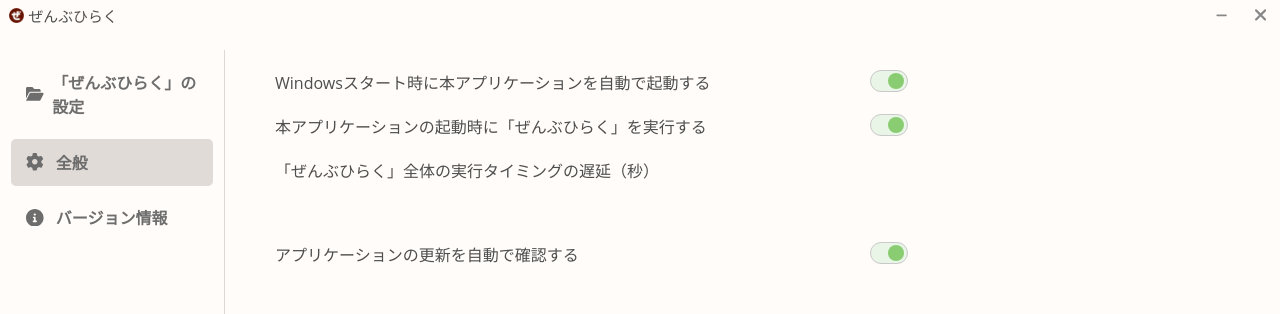
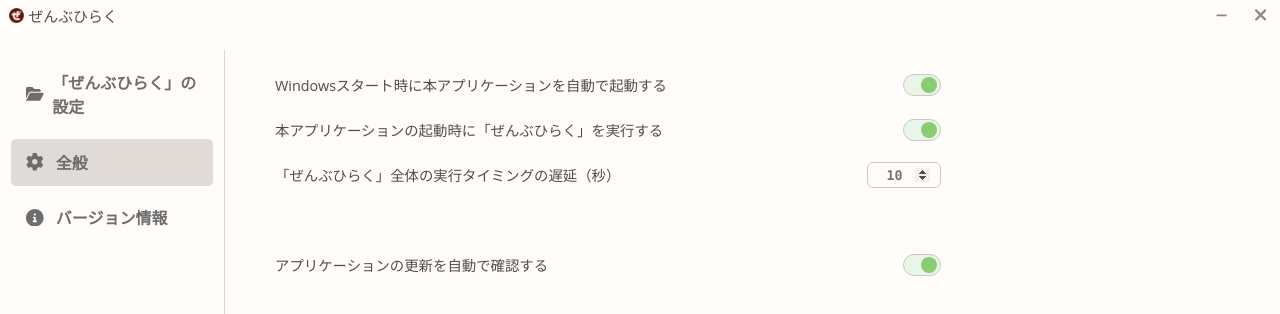
Before and after one commit to mirumirumi/zenbu-hiraku-electron, a Vue app: page /#/preferences in a window 1280 px wide. Shown: the top 314 px of the page. Built offline with nearby package versions, Linux system fonts and the light colour scheme.

Commit message:
[add] : PreferencesView

```diff
--- a/src/components/layouts/TheHeader.vue
+++ b/src/components/layouts/TheHeader.vue
@@ -9,10 +9,10 @@
       </div>
     </div>
     <div class="window_control">
-      <button type="button" class="button" @click="minimize" @mouseenter="mouseEnterWindowControl(`minimize`, $event)" @mouseleave="mouseLeave">
+      <button type="button" class="button" @click="minimize" @mouseenter="mouseEnterWindowControl(`minimize`, $event)" @mouseleave="mouseLeave" tabindex="-1">
         <SvgIcon icon="hyphen" color="#888888" />
       </button>
-      <button type="button" class="button" @click="close" @mouseenter="mouseEnterWindowControl(`close`, $event)" @mouseleave="mouseLeave">
+      <button type="button" class="button" @click="close" @mouseenter="mouseEnterWindowControl(`close`, $event)" @mouseleave="mouseLeave" tabindex="-1">
         <SvgIcon icon="close" color="#888888" />
       </button>
     </div>
--- a/src/components/layouts/TheSideMenu.vue
+++ b/src/components/layouts/TheSideMenu.vue
@@ -1,6 +1,6 @@
 <template>
   <div class="sidemenu_wrap">
-    <router-link to="/zenbu_hiraku" class="menu_item" id="zenbu_hiraku">
+    <router-link to="/zenbu_hiraku" class="menu_item" id="zenbu_hiraku" tabindex="-1">
       <div class="icon">
         <SvgIcon icon="folder" color="#6D6D6D" />
       </div>
@@ -8,7 +8,7 @@
         <span>「ぜんぶひらく」の設定</span>
       </div>
     </router-link>
-    <router-link to="/preferences" class="menu_item" id="preferences">
+    <router-link to="/preferences" class="menu_item" id="preferences" tabindex="-1">
       <div class="icon" style="margin-top: 1px;">
         <SvgIcon icon="setting" color="#6D6D6D" />
       </div>
@@ -16,7 +16,7 @@
         <span>全般</span>
       </div>
     </router-link>
-    <router-link to="/version_information" class="menu_item" id="version_information">
+    <router-link to="/version_information" class="menu_item" id="version_information" tabindex="-1">
       <div class="icon" style="margin-top: 1px;">
         <SvgIcon icon="info" color="#6D6D6D" />
       </div>
@@ -45,8 +45,9 @@
     border-radius: 5px;
     text-decoration: none;
     cursor: pointer;
+    transition: 0.13s ease-out;
     &:hover {
-      background-color: #e1dbd7;
+      background-color: #ebe8e6;
     }
     .icon {
       position: relative;
--- a/src/components/parts/CheckButton.vue
+++ b/src/components/parts/CheckButton.vue
@@ -18,8 +18,7 @@
 
 <style lang="scss" scoped>
 .check_button {
-  display: table;
-  margin: 0 auto;
+  display: inline-block;
   font-size: 20px;
   input {
     display: none;
--- /dev/null
+++ b/src/components/parts/NumberInput.vue
@@ -0,0 +1,49 @@
+<template>
+  <div class="number_input">
+    <input type="number" :id="settingName" v-model="number"  @change="$emit(settingName, number)" :tabindex="tabIndex">
+  </div>
+</template>
+
+<script setup lang="ts">
+import { ref } from "vue"
+
+const p = defineProps<{
+  settingName: string,
+  value: number,
+  width: string,
+  tabIndex: number,
+}>()
+
+const number = ref(p.value)
+const width = ref(p.width)
+</script>
+
+<style lang="scss" scoped>
+.number_input {
+
+  input {
+    width: v-bind(width);
+    padding: 0.4em 0.7em 0.33em 0.4em;
+    color: #737373;
+    font-weight: bold;
+    font-family: Consolas;
+    text-align: center;
+    border: solid 1.9px #c9c9c9;
+    border-radius: 6px;
+    background-color: transparent;
+    appearance: none;
+    transition: 0.13s ease-out;
+    &:focus {
+      border-color: rgba(242, 101, 11, 0.37);
+      box-shadow: 0 0 0 0.1rem rgba(242, 101, 11, 0.37)
+    }
+    &:focus-visible {
+      outline: none;
+    }
+  }
+}
+input[type=number]::-webkit-inner-spin-button,
+input[type=number]::-webkit-outer-spin-button {
+  opacity: 1;
+}
+</style>
--- a/src/utils/utils.ts
+++ b/src/utils/utils.ts
@@ -33,6 +33,6 @@
   (document.getElementById(target) as HTMLDivElement).style.backgroundColor = "#e1dbd7"
 }
 
-export const toBool = (data: string) => {
+export const toBool = (data: string): boolean => {
   return data.toLowerCase() === "true"
 }
--- a/src/views/PreferencesView.vue
+++ b/src/views/PreferencesView.vue
@@ -24,7 +24,7 @@
           <span>「ぜんぶひらく」全体の実行タイミングの遅延（秒）</span>
         </div>
         <div class="setting_ui">
-
+          <NumberInput settingName="delayExec" @delayExec="changeDelayExec" :value="delayExec" width="5.5em" :tabIndex="-1" />
         </div>
         <SaveSucceeded v-if="0" />
       </div>
@@ -47,6 +47,7 @@
 import { onBeforeMount, ref } from "vue"
 import router from "@/router/router"
 import CheckButton from "@/components/parts/CheckButton.vue"
+import NumberInput from "@/components/parts/NumberInput.vue"
 import SaveSucceeded from "@/components/parts/SaveSucceeded.vue"
 import { pagingInit, toBool, delay } from "@/utils/utils"
 
@@ -60,11 +61,13 @@
  */
 const isStartAtWindows =       ref(true)
 const isExecAtStartApp =       ref(true)
+const delayExec =              ref(10)
 const isConfirmAutoUpdateApp = ref(true)
 
 onBeforeMount(() => {
   isStartAtWindows.value =       toBool(localStorage.getItem("isStartAtWindows")       ?? "true")
   isExecAtStartApp.value =       toBool(localStorage.getItem("isExecAtStartApp")       ?? "true")
+  delayExec.value =              parseInt(localStorage.getItem("delayExec") ?? "10")
   isConfirmAutoUpdateApp.value = toBool(localStorage.getItem("isConfirmAutoUpdateApp") ?? "true")
 })
 
@@ -74,6 +77,7 @@
 defineEmits<{
   (e: "isStartAtWindows",       value: boolean): void,
   (e: "isExecAtStartApp",       value: boolean): void,
+  (e: "delayExec",              value: number) : void,
   (e: "isConfirmAutoUpdateApp", value: boolean): void,
 }>()
 
@@ -111,6 +115,11 @@
   timerIdExecAtStartApp = window.setTimeout(() => { isChangeSettingNowExecAtStartApp.value = false }, 1111)
 }
 
+const changeDelayExec = async (result: number) => {
+  localStorage.setItem("delayExec", result.toString())
+
+}
+
 const changeConfirmAutoUpdateApp = async (result: boolean) => {
   localStorage.setItem("isConfirmAutoUpdateApp", result.toString())
 
@@ -123,10 +132,6 @@
   clearTimeout(timerIdConfirmAutoUpdateApp)
   timerIdConfirmAutoUpdateApp = window.setTimeout(() => { isChangeSettingNowConfirmAutoUpdateApp.value = false }, 1111)
 }
-
-
-
-
 </script>
 
 <style lang="scss" scoped>
@@ -136,15 +141,23 @@
     margin-bottom: 60px;
     .setting_item {
       display: grid;
-      grid-template-columns: 2fr 0.5fr 1fr;
-      margin-bottom: 20px;
+      grid-template-columns: 1.9fr 0.4fr 1fr;
+      height: 30px;
+      margin-bottom: 15px;
+      align-items: center;
       .setting_description {
+        margin-bottom: 1px;
         span {
-
+          font-size: 0.9em;
         }
       }
       .setting_ui {
-        text-align: center;
+        display: flex;
+        justify-content: flex-end;
+        align-items: center;
+      }
+      .save_succeeded {
+        margin-left: 2em;
       }
     }
   }
```
